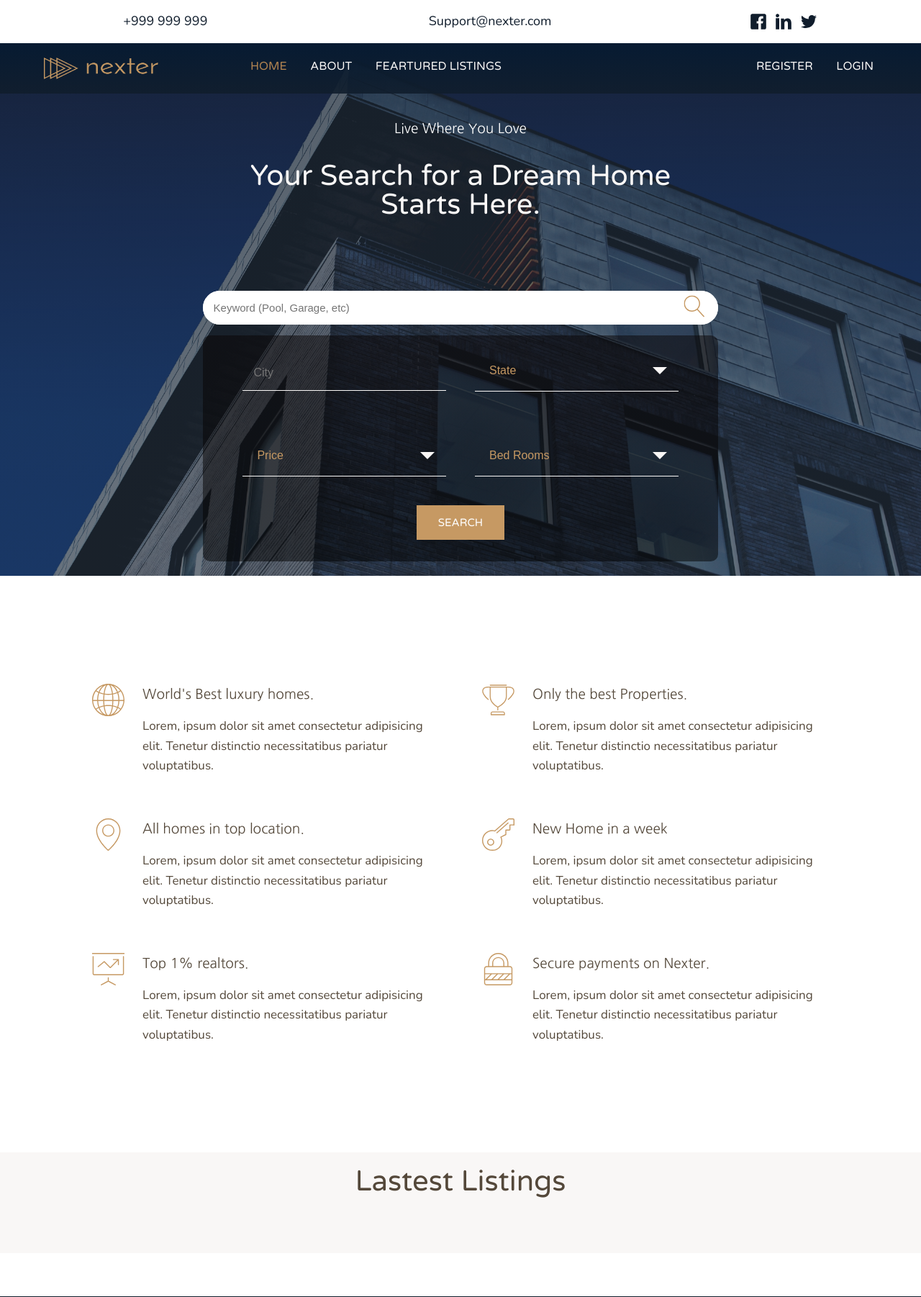
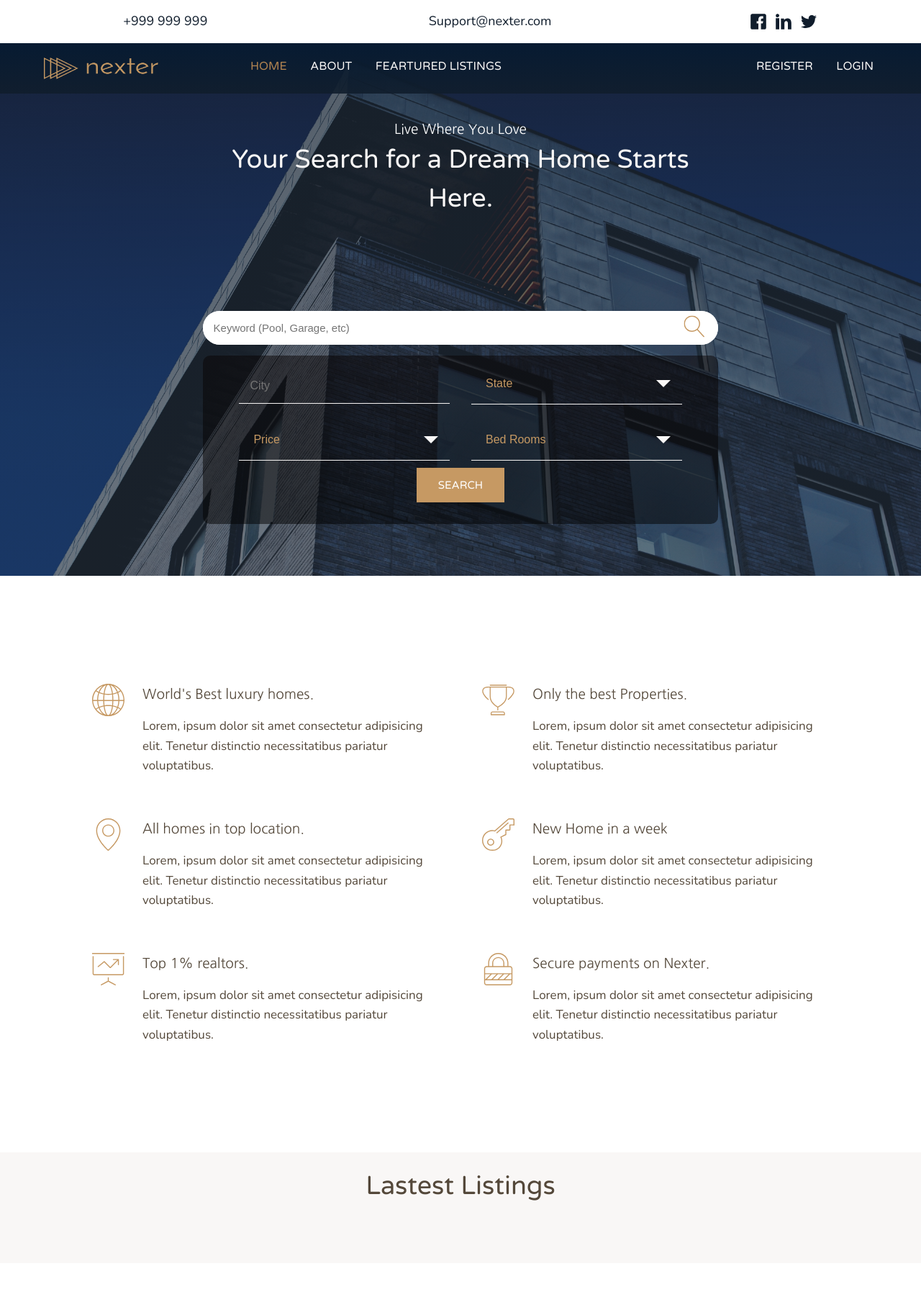
Before and after one commit to gnanu27/nexter, a Django app: page / in a window 1280 px wide. Shown: the top 1802 px of the page at 72% size. Run offline with Django 3.2, Linux system fonts and the light colour scheme; data that the repository does not hold is empty.

Commit message:
updated styling

```diff
--- a/nexter/settings.py
+++ b/nexter/settings.py
@@ -19,9 +19,9 @@ BASE_DIR = os.path.dirname(os.path.dirname(os.path.abspath(__file__)))
 # Quick-start development settings - unsuitable for production
 # See https://docs.djangoproject.com/en/2.2/howto/deployment/checklist/
 
+# SECURITY WARNING: don't run with debug turned on in production!
 
 
-# SECURITY WARNING: don't run with debug turned on in production!
 
 # Application definition
 
@@ -120,7 +120,6 @@ STATICFILES_DIRS = [
 
 
 #media
-
 MEDIA_ROOT = os.path.join(BASE_DIR, 'media')
 MEDIA_URL = '/media/'
 
@@ -133,8 +132,8 @@ MESSAGE_TAGS = {
 }
 
 
+
 #local settings
-
 try:
     from .local_settings import *
 except ImportError:
--- a/nexter/static/css/style.css
+++ b/nexter/static/css/style.css
@@ -37,8 +37,9 @@
     line-height: 1; }
 
   .heading-2 {
-    font-size: 4rem;
-    line-height: 1; }
+    font-size: 3.6rem;
+    line-height: 1.5;
+  font-weight: 300; }
     .heading-2--light {
       color: #f9f7f6; }
     .heading-2--dark {
@@ -50,10 +51,14 @@
       .heading-2 {
         font-size: 3rem; } }
 
+
   .heading-3 {
     font-size: 2.5rem;
     color: #101d2c;
     text-transform: uppercase; }
+
+    .heading-3--light {
+      color: #f9f7f6; }
 
   .heading-4 {
     font-size: 1.9rem;
@@ -862,14 +867,19 @@
     width: 70%;
     /* height: 50%; */
     position: absolute;
-    bottom: 0;
+    bottom: 5%;
     left: 50%;
-    transform: translate(-50%, 0);
-    background: transparent; }
+    transform: translate(-50%, -5%);
+    background: transparent;
+    z-index: 10;
+  }
     @media only screen and (max-width: 62.5em) {
       .searchFormContainer {
         width: 90%;
         /* height: 50%; */
+        bottom: 0;
+        left: 50%;
+        transform: translate(-50%, 0);
       } }
 
   .searchForm {
@@ -917,8 +927,7 @@
         height: 100%;
         margin: auto;
         display: flex;
-        justify-content: center;
-        margin-bottom: 2rem; }
+        justify-content: center; }
         @media only screen and (max-width: 62.5em) {
           .searchForm__advance-search__row {
             width: 100%;
@@ -929,7 +938,7 @@
         width: 45%;
         height: 100%;
         display: inline-block;
-        padding: 2rem; }
+        padding: 1rem 1.5rem; }
         @media only screen and (max-width: 62.5em) {
           .searchForm__advance-search__input-field {
             width: 90%;
--- a/templates/pages/home.html
+++ b/templates/pages/home.html
@@ -14,8 +14,8 @@
 
 <div class="hero-header mb-md">
     <div class="hero-header__heading">
-        <h4 class="heading-4 mb-md mt-md ">Live Where You Love </h4>
-        <h2 class="heading-2 heading-2--light "> Your Search for a Dream Home <br> Starts Here. </h2>
+        <h4 class="heading-4  mt-md ">Live Where You Love </h4>
+        <h2 class="heading-2 heading-2--light "> Your Search for a Dream Home Starts Here. </h2>
     </div>
 </div>
 {% include 'partials/_searchform.html' %}
```
